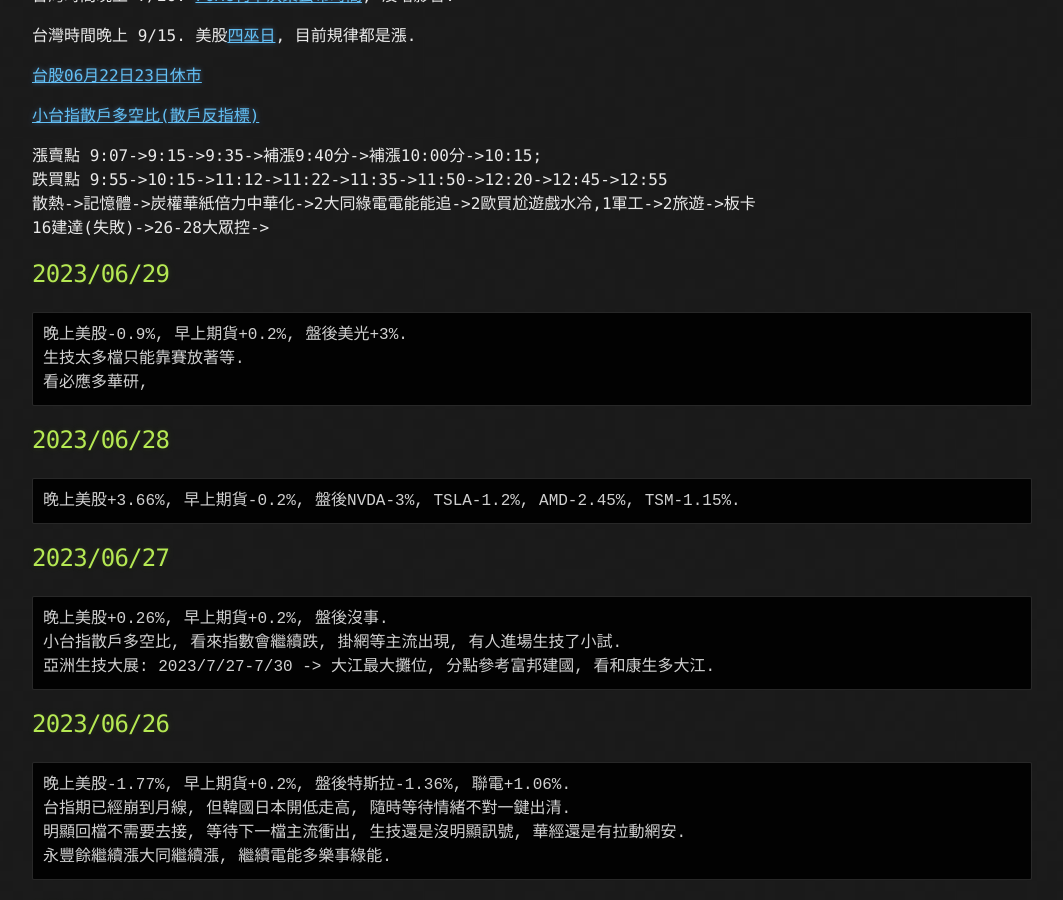
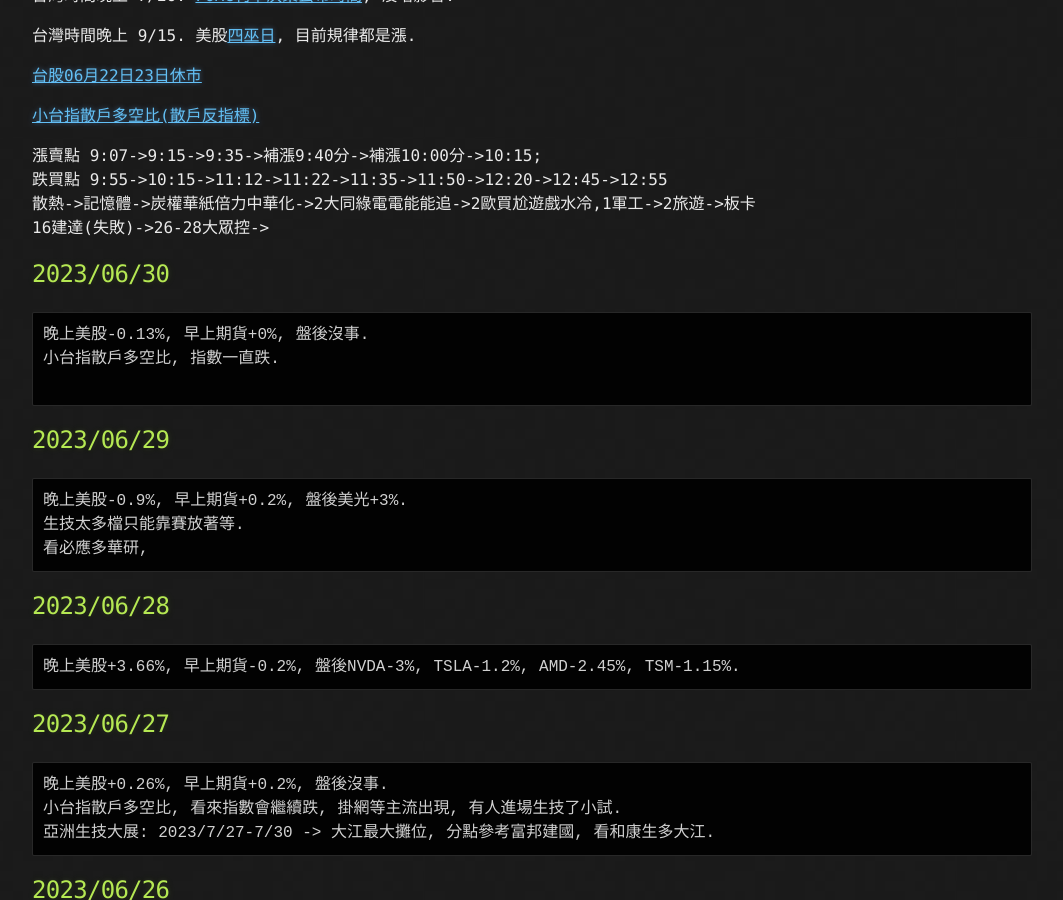
Before and after one commit to lepg5487/Stock_God, a Jekyll site: the page built from index.md, in a window 1280 px wide and 900 px high, scrolled down 394 px. Shown: the whole window, without its empty margins (108-1171 px from the left). Built offline with Jekyll 4.4.1, drawn with Linux system fonts in a browser that asks for light colours; our own code applies the rules of GitHub Pages for plain Markdown files.

Commit message:
Update index.md

````diff
--- a/index.md
+++ b/index.md
@@ -20,6 +20,13 @@ layout: testlayouts
 跌買點 9:55->10:15->11:12->11:22->11:35->11:50->12:20->12:45->12:55
 散熱->記憶體->炭權華紙倍力中華化->2大同綠電電能能追->2歐買尬遊戲水冷,1軍工->2旅遊->板卡
 16建達(失敗)->26-28大眾控->
+
+## 2023/06/30
+```
+晚上美股-0.13%, 早上期貨+0%, 盤後沒事.
+小台指散戶多空比, 指數一直跌.
+
+```
 
 ## 2023/06/29
 ```
````
